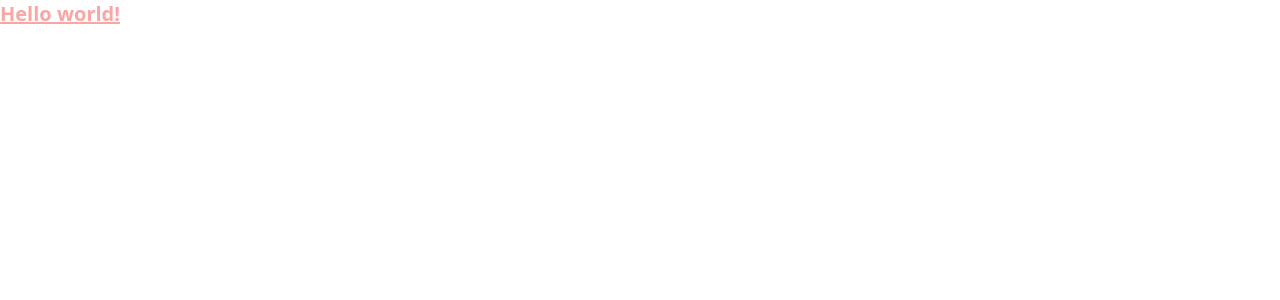
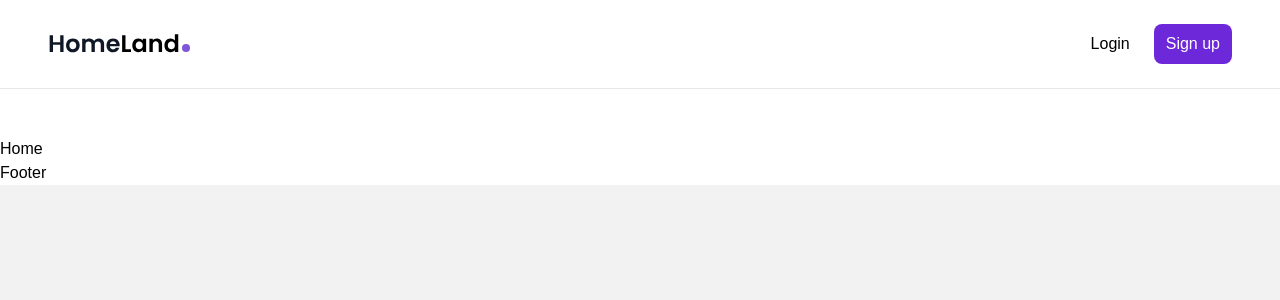
Before and after one commit to Lambertn33/homeland, a React (Create React App) app: page / in a window 1280 px wide. Shown: the top 300 px of the page. Built offline with nearby package versions, Linux system fonts and the light colour scheme.

Commit message:
feat: setup header

```diff
--- a/package.json
+++ b/package.json
@@ -12,6 +12,7 @@
     "@types/react-dom": "^18.2.7",
     "react": "^18.2.0",
     "react-dom": "^18.2.0",
+    "react-router-dom": "^6.15.0",
     "react-scripts": "5.0.1",
     "typescript": "^4.9.5",
     "web-vitals": "^2.1.4"
--- a/src/App.tsx
+++ b/src/App.tsx
@@ -1,5 +1,15 @@
+import Footer from "./components/Footer";
+import Header from "./components/Header";
+import Home from "./components/Home";
+
 const App: React.FC = () => {
-  return <h1 className="text-xl text-red-300 font-bold underline">Hello world!</h1>;
+  return (
+    <div className="bg-white max-w-[90rem] mx-auto">
+      <Header />
+      <Home />
+      <Footer />
+    </div>
+  );
 };
 
 export default App;
--- /dev/null
+++ b/src/components/Footer.tsx
@@ -0,0 +1,7 @@
+import React from "react";
+
+const Footer: React.FC = () => {
+  return <p>Footer</p>;
+};
+
+export default Footer;
--- /dev/null
+++ b/src/components/Header.tsx
@@ -0,0 +1,26 @@
+import React from "react";
+
+import { Link } from "react-router-dom";
+
+import Logo from "../assets/img/logo.svg";
+
+const Header: React.FC = () => {
+  return (
+    <header className="py-6 border-b mb-12">
+      <div className="flex justify-between mx-12">
+        <img src={Logo} alt="" />
+        <div className="flex gap-6 items-center">
+          <Link to="/">Login</Link>
+          <Link
+            to="/"
+            className="bg-violet-700 hover:bg-violet-800 text-white py-2 px-3 rounded-lg transitions"
+          >
+            Sign up
+          </Link>
+        </div>
+      </div>
+    </header>
+  );
+};
+
+export default Header;
--- /dev/null
+++ b/src/components/Home.tsx
@@ -0,0 +1,7 @@
+import React from "react";
+
+const Home: React.FC = () => {
+  return <p>Home</p>;
+};
+
+export default Home;
--- a/src/index.css
+++ b/src/index.css
@@ -1,3 +1,11 @@
 @tailwind base;
 @tailwind components;
 @tailwind utilities;
+
+@import url("https://fonts.googleapis.com/css2?family=Poppins:wght@300&display=swap");
+
+body {
+  font-family: "Poppins", sans-serif;
+  background-color: #f2f2f2;
+  font-weight: 300;
+}
--- a/src/index.tsx
+++ b/src/index.tsx
@@ -1,15 +1,23 @@
-import React from 'react';
-import ReactDOM from 'react-dom/client';
-import './index.css';
-import App from './App';
-import reportWebVitals from './reportWebVitals';
+import React from "react";
+import ReactDOM from "react-dom/client";
+import { createBrowserRouter, RouterProvider } from "react-router-dom";
+import "./index.css";
+import App from "./App";
+import reportWebVitals from "./reportWebVitals";
+
+const router = createBrowserRouter([
+  {
+    path: "/",
+    element: <App />,
+  },
+]);
 
 const root = ReactDOM.createRoot(
-  document.getElementById('root') as HTMLElement
+  document.getElementById("root") as HTMLElement
 );
 root.render(
   <React.StrictMode>
-    <App />
+    <RouterProvider router={router} />
   </React.StrictMode>
 );
 
```
Also changed, not shown: 1 other file (tests, documents, lock files or other folders).
